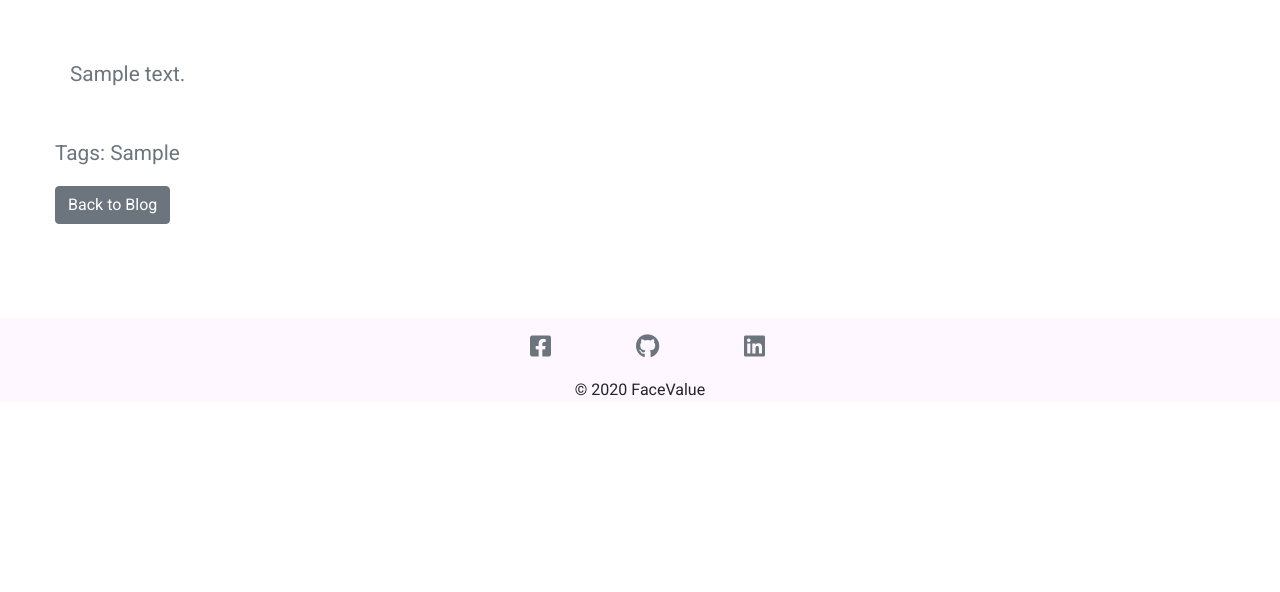
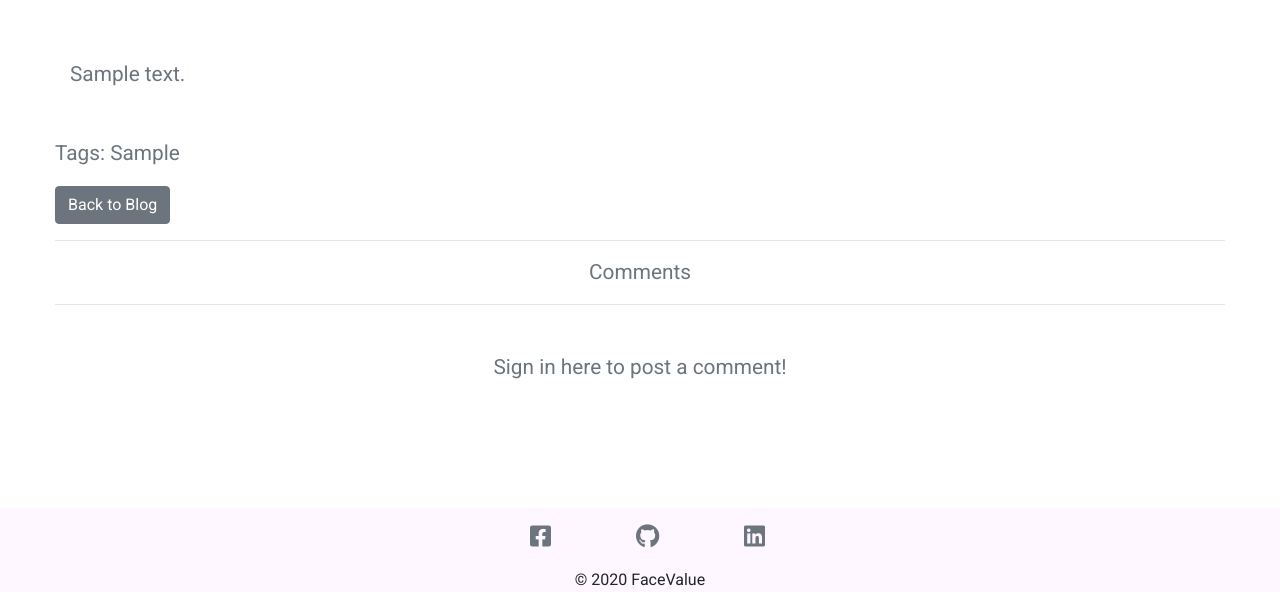
Before and after one commit to MelBiggs/fullstack-frameworks-project, a Django app: page /blog/1/ in a window 1280 px wide. Shown: the part 493-1085 px from the top of the page. Before the commit the page ends 889 px from the top, so only its background shows below. Run offline with Django 3.2, Linux system fonts and the light colour scheme; tables that the repository leaves empty hold one stand-in row (values such as "Sample post"); some libraries are stand-ins or nearby versions.

Commit message:
Worked on adding comments to blog post

```diff
--- a/accounts/views.py
+++ b/accounts/views.py
@@ -17,7 +17,6 @@
     """Return a login page"""
     if request.user.is_authenticated:
         return redirect(reverse('index'))
-
 
     if request.method == 'POST':
         login_form = UserLoginForm(request.POST)
--- a/blog/forms.py
+++ b/blog/forms.py
@@ -11,4 +11,4 @@
 class CommentForm(forms.ModelForm):
     class Meta:
         model = Comment
-        fields = ('name', 'email', 'body')
+        fields = ('body',)
--- a/blog/models.py
+++ b/blog/models.py
@@ -20,15 +20,12 @@
 
 
 class Comment(models.Model):
-    post = models.ForeignKey(Post, on_delete=models.CASCADE, related_name='comments', null=True)
-    name = models.CharField(max_length=80)
-    email = models.EmailField()
+    title = models.CharField(max_length=254, default='')
     body = models.TextField()
-    created_on = models.DateTimeField(auto_now_add=True)
-    active = models.BooleanField(default=False)
+    approved = models.BooleanField(default=False)
+    published_date = models.DateTimeField(blank=True, null=True, default=timezone.now)
+    post = models.ForeignKey(Post, related_name="comments", on_delete=models.CASCADE, related_query_name="comment", null=True)
+    user = models.ForeignKey(User, related_name="comments", on_delete=models.CASCADE, related_query_name="comment", null=True)
 
     class Meta:
-        ordering = ['created_on']
-
-    def __str__(self):
-        return 'Comment {} by {}'.format(self.body, self.name)
+        ordering = ['published_date']
--- a/blog/templates/postdetail.html
+++ b/blog/templates/postdetail.html
@@ -1,4 +1,5 @@
 {% extends "base.html" %}
+{% load bootstrap_tags %}
 {% block content %}
 
 <div class="site-cover overlay" style="background-image: /media/{{ post.image }}">
@@ -84,4 +85,33 @@
             </div>
         </div>
     </div> -->
+<hr>
+<div class="heading_comments_reviews">Comments</div>
+<hr>
+
+{% if user.is_authenicated %}
+<form method="POST" id="account-form">
+	{% csrf_token %}
+    {{ form | as_bootstrap }}
+    <button type="submit" class="btn accounts-btn">Submit Comment</button>
+</form>
+{%else%}
+<br>
+<div class = "log-in-here"><b><a href="{% url 'login' %}">Sign in here</a></b> to post a comment!</div>
+<br>
+{%endif%}
+
+{% for comment in post.comment.all %}
+        <div class="review" style="padding: 10px;">
+          <div class="font-weight-bold">
+            {{comment.title}}
+            <p class=" text-muted font-weight-normal">
+              {{comment.user.username|capfirst}} - {{ comment.published_date }}
+            </p>
+          </div>
+          {{ comment.body | linebreaks }}
+        </div>
+        <hr>
+        {% endfor %}
+
 			{% endblock %}
--- a/blog/views.py
+++ b/blog/views.py
@@ -1,7 +1,7 @@
 from django.shortcuts import render, get_object_or_404, redirect
 from django.utils import timezone
 from .models import Post
-from .forms import BlogPostForm
+from .forms import BlogPostForm, CommentForm
 from django.core.paginator import Paginator
 
 ITEMS_PER_PAGE = 3
@@ -40,7 +40,20 @@
     post = get_object_or_404(Post, pk=pk)
     post.views += 1
     post.save()
-    return render(request, "postdetail.html", {'post': post})
+
+    if request.method == "POST":
+        form = CommentForm(request.POST)
+        if form.is_valid():
+            comment = form.save(commit=False)
+            comment.owner = request.user
+            comment.post = post
+            comment.save()
+
+            return redirect(post_detail, post.pk)
+
+    else:
+        form = CommentForm()
+        return render(request, "postdetail.html", {'post': post, 'form': form})
 
 
 def create_or_edit_post(request, pk=None):
@@ -58,28 +71,3 @@
     else:
         form = BlogPostForm(instance=post)
     return render(request, 'blogpostform.html', {'form': form})
-
-
-# Comments
-
-
-# def new_comment(request, pk):
-#     if not request.user.is_authenticated:
-#         return redirect('login')
-#     else:
-#         try:
-#             if (request.user.is_superuser is not None):
-#                 comments = Comment.objects.all()
-#                 post = get_object_or_404(Post, pk=pk)
-#                 blogs = Post.objects.all()
-#                 if request.method == "POST":
-#                     form = CommentForm(request.POST)
-#                     if form.is_valid():
-#                         comment = form.save(commit=False)
-#                         comment.owner = request.user
-#                         comment.post = post
-#                         comment.save()
-#                         return redirect('post_detail', pk=post.pk)
-#                 else:
-#                     form = CommentForm()
-#     return render(request, 'posts/commentform.html', {'form': form, 'comments': comments, 'post': post})
--- a/static/css/style.css
+++ b/static/css/style.css
@@ -22,7 +22,6 @@
 a {
     color: #6c757d;
 }
-
 
 /* NAVBAR */
 
@@ -69,7 +68,6 @@
 ul {
     padding-left: 10px;
 }
-
 
 .item-number{
     margin: .5em;
@@ -158,6 +156,12 @@
 .label-warning[href],
 .badge-warning[href] {
     background-color: #c67605;
+}
+
+/* BLOG COMMENTS,  */
+
+.heading_comments_reviews{
+    text-align: center;
 }
 
 /* PRODUCT PAGE */
```
Also changed, not shown: products/templates/productdetail.html (+4 -4 lines), blog/migrations/0004_auto_20200328_1802.py (added).
